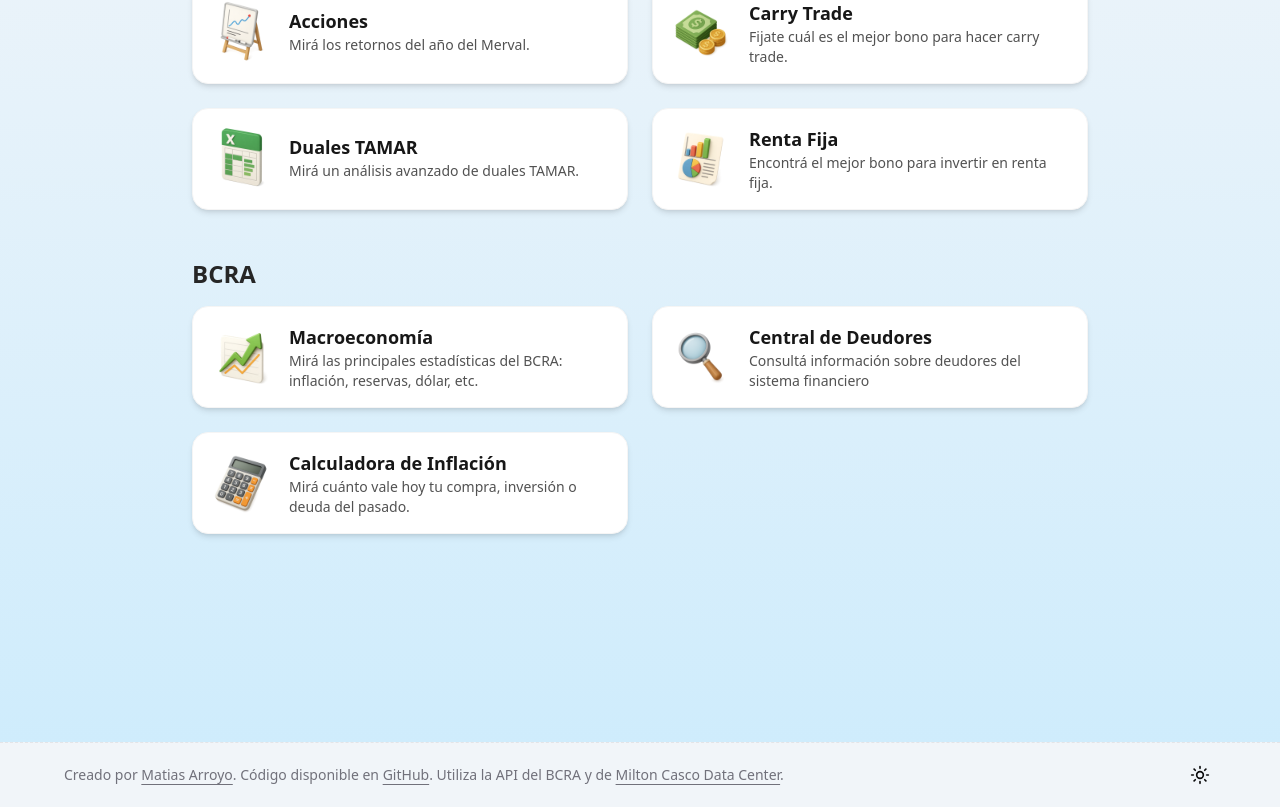
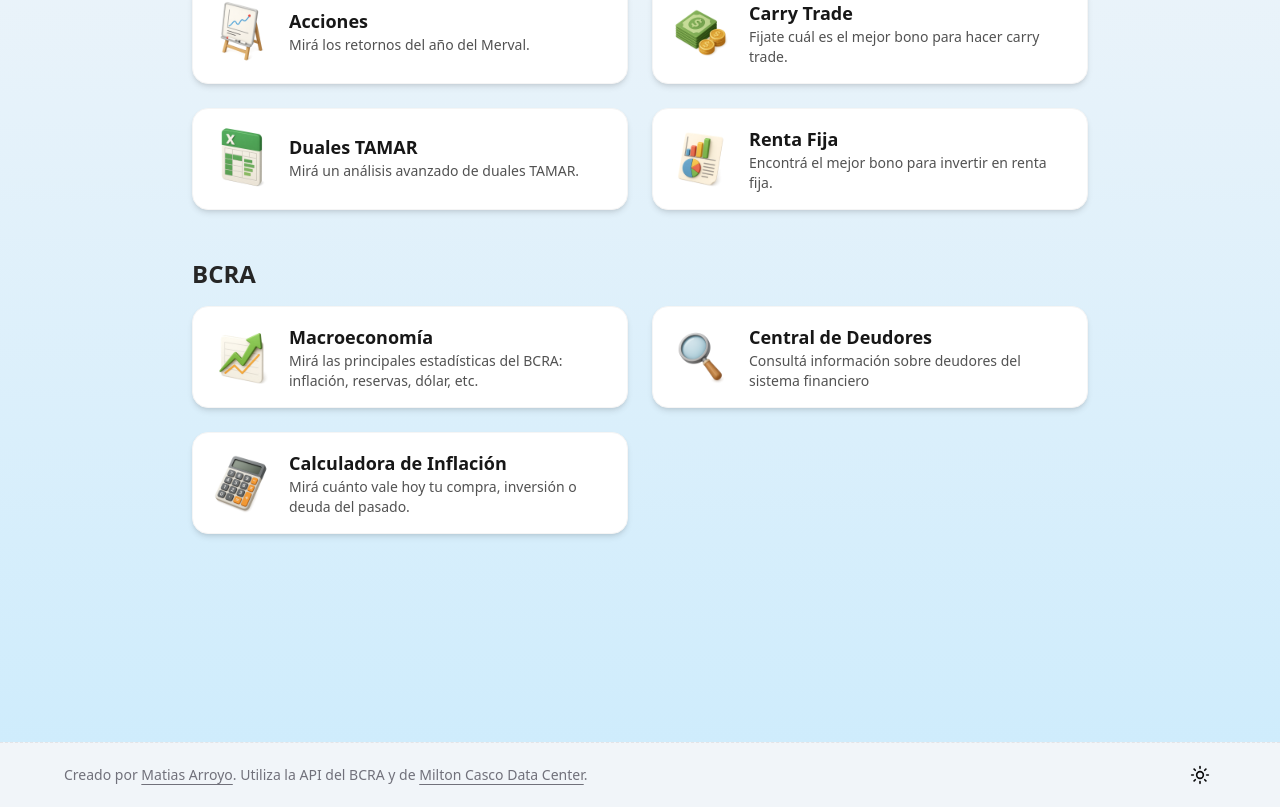
Before and after one commit to matiasarroyo1978/bcravivo, a Next.js app: page / in a window 1280 px wide. Shown: the part 319-1126 px from the top of the page. Built offline with nearby package versions, Linux system fonts and the light colour scheme.

Commit message:
first commit

```diff
--- a/components/footer.tsx
+++ b/components/footer.tsx
@@ -11,10 +11,6 @@ export function Footer() {
             <InlineLink href={"https://x.com/arroyomatias19"}>
               Matias Arroyo
             </InlineLink>
-            . Código disponible en{" "}
-            <InlineLink href={"https://github.com/matiasarroyo1978/bcravivo.git"}>
-              GitHub
-            </InlineLink>
             . Utiliza la API del BCRA y de{" "}
             <InlineLink href="https://data912.com">
               Milton Casco Data Center
```
